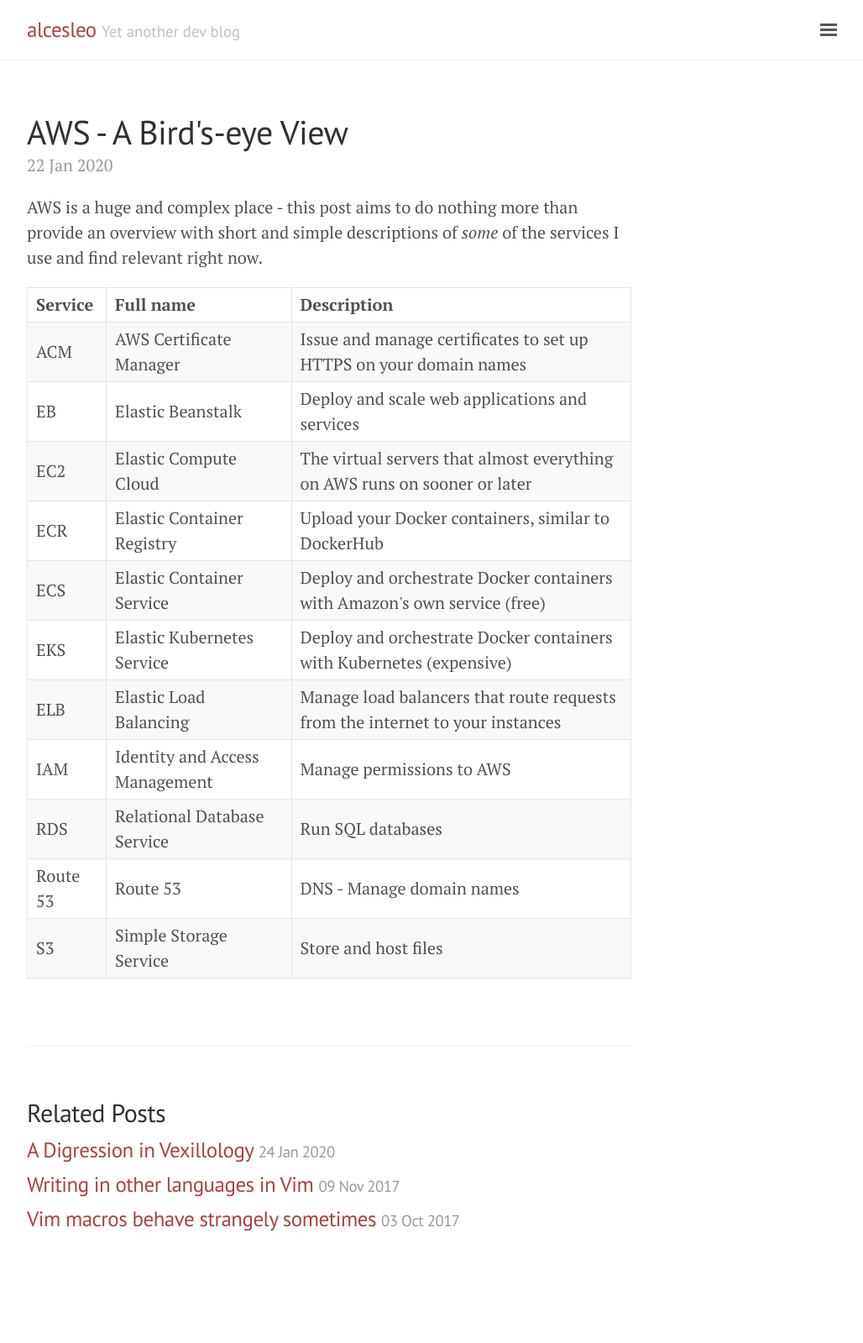
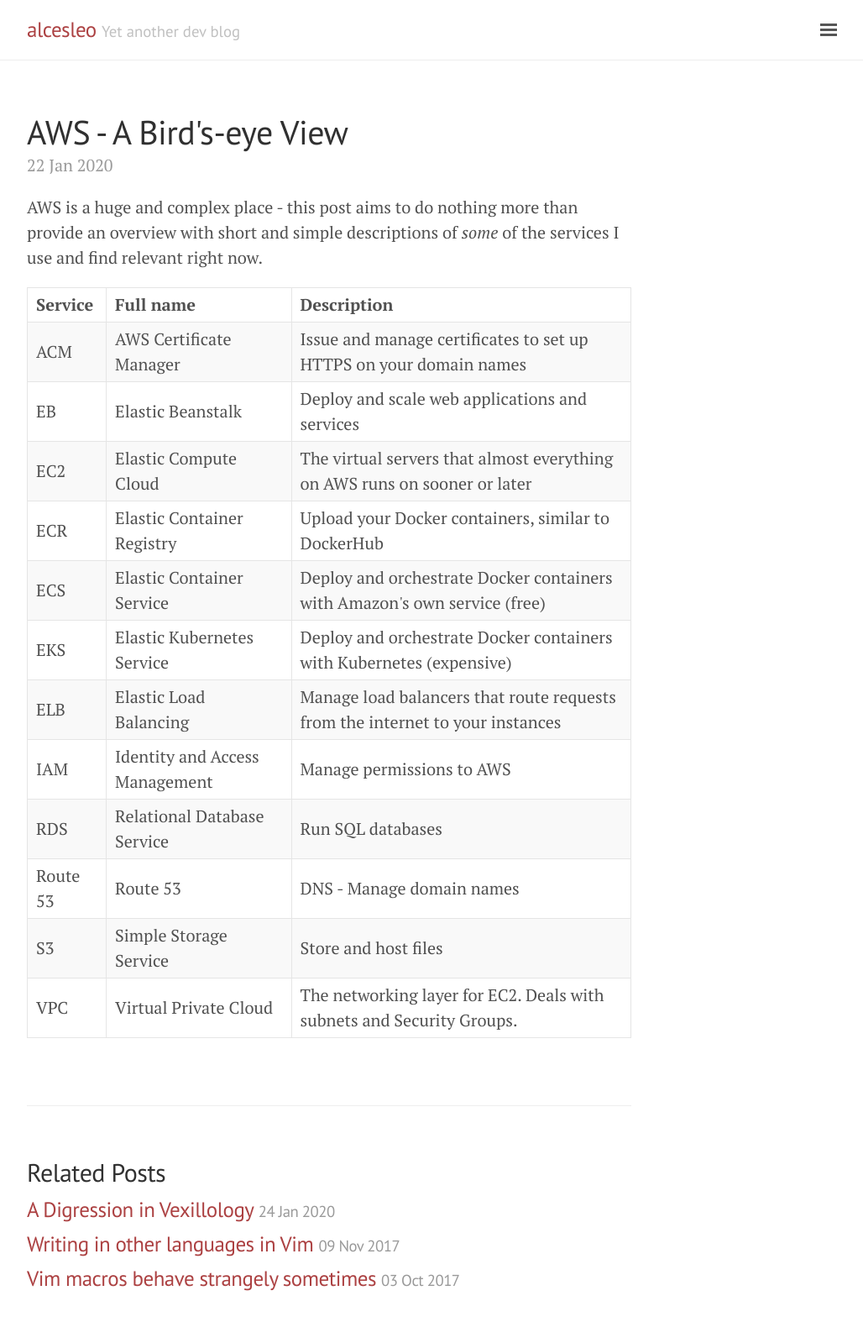
Before and after one commit to jsborjesson/jsborjesson.github.io, a Jekyll site: the page built from _posts/2020-01-22-aws-a-bird-s-eye-view.md, in a window 1280 px wide. Shown: the whole page at 84% size, without its empty margins (248-1276 px from the left). Built offline with Jekyll 4.4.1, drawn with Linux system fonts in a browser that asks for light colours; before the commit the page ends 1528 px from its top, so only the background shows below that.

Commit message:
Add VPC to AWS-list

```diff
--- a/_posts/2020-01-22-aws-a-bird-s-eye-view.md
+++ b/_posts/2020-01-22-aws-a-bird-s-eye-view.md
@@ -18,3 +18,4 @@ AWS is a huge and complex place - this post aims to do nothing more than provide
 | RDS      | Relational Database Service    | Run SQL databases                                                             |
 | Route 53 | Route 53                       | DNS - Manage domain names                                                     |
 | S3       | Simple Storage Service         | Store and host files                                                          |
+| VPC      | Virtual Private Cloud          | The networking layer for EC2. Deals with subnets and Security Groups.         |
```
